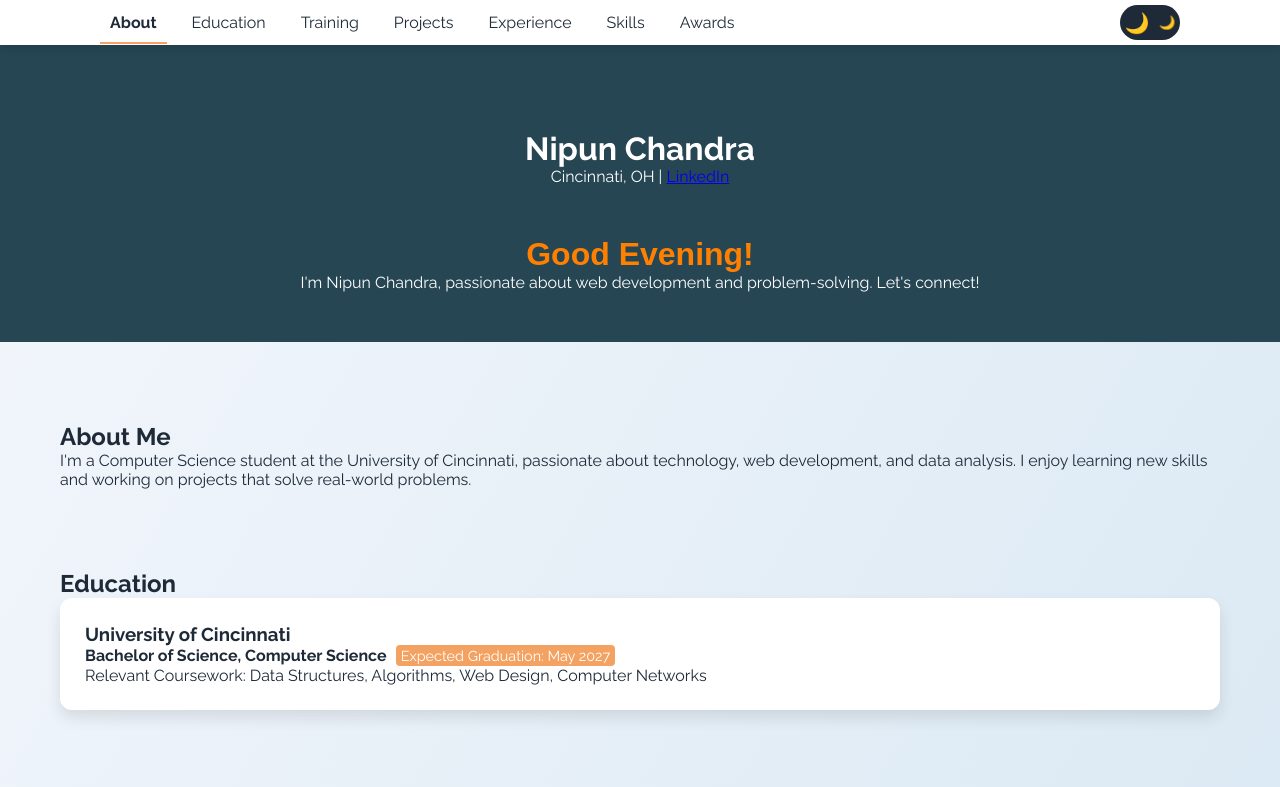
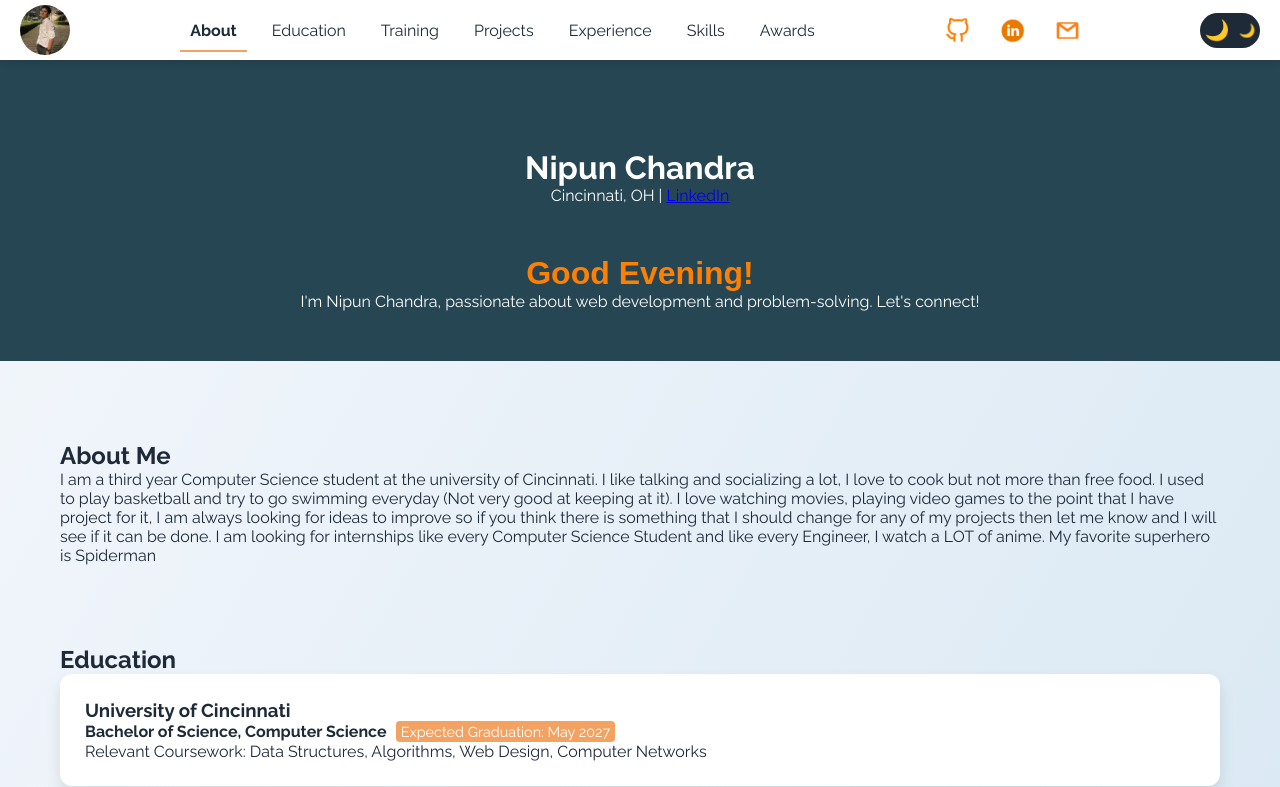
Before and after one commit to nightfury3128/NipunChandra, a plain HTML site: page index.html in a window 1280 px wide. Shown: the top 787 px of the page. Drawn offline with Linux system fonts and the light colour scheme.

Commit message:
Logos and pic

```diff
--- a/index.html
+++ b/index.html
@@ -1,4 +1,4 @@
-<!DOCTYPE html>
+!DOCTYPE html>
 <html lang="en">
 <head>
     <meta charset="UTF-8">
@@ -14,6 +14,9 @@
 
     <!-- Navbar -->
     <nav id="navbar">
+        <div id="navbar-logo">
+            <img src="Nipun.jpg" alt="Nipun Chandra" id="navbar-picture">
+        </div>
         <ul>
             <li><a href="#about">About</a></li>
             <li><a href="#education">Education</a></li>
@@ -23,10 +26,20 @@
             <li><a href="#skills">Skills</a></li>
             <li><a href="#awards">Awards</a></li>
         </ul>
+        <div id="social-links">
+            <a href="https://github.com/yourusername" target="_blank" aria-label="GitHub">
+                <img src="Github.png" alt="GitHub">
+            </a>
+            <a href="http://www.linkedin.com/in/nipun-chandra" target="_blank" aria-label="LinkedIn">
+                <img src="Linkedln.png" alt="LinkedIn">
+            </a>
+            <a href="mailto:chandrnu@mail.uc.edu" aria-label="Email">
+                <img src="gmail.png" alt="Email">
+            </a>
+        </div>
         <!-- Dark Mode Toggle with Emojis -->
         <button id="darkModeToggle" aria-label="Toggle Dark Mode">🌙</button>
     </nav>
-
     <!-- Header Section -->
     <header>
         <div id="header-background"></div>
@@ -49,7 +62,7 @@
         <div class="container fade-in">
             <div id="typewriter"></div>
             <h2>About Me</h2>
-            <p>I'm a Computer Science student at the University of Cincinnati, passionate about technology, web development, and data analysis. I enjoy learning new skills and working on projects that solve real-world problems.</p>
+            <p>I am a third year Computer Science student at the university of Cincinnati. I like talking and socializing a lot, I love to cook but not more than free food. I used to play basketball and try to go swimming everyday (Not very good at keeping at it). I love watching movies, playing video games to the point that I have project for it, I am always looking for ideas to improve so if you think there is something that I should change for any of my projects then let me know and I will see if it can be done. I am looking for internships like every Computer Science Student and like every Engineer, I watch a LOT of anime. My favorite superhero is Spiderman</p>
         </div>
     </section>
 
--- a/styles.css
+++ b/styles.css
@@ -366,3 +366,84 @@ body.dark-mode {
     z-index: -2;
     pointer-events: none;
 }
+
+
+/* Navbar Styles */
+#navbar {
+    margin: 0;
+    padding: 0;
+    background: #FFFFFF;
+    color: #1E2A38;
+    position: fixed;
+    top: 0;
+    left: 0;
+    width: 100%;
+    z-index: 1000;
+    box-shadow: 0 4px 6px rgba(0,0,0,0.1);
+    display: flex;
+    justify-content: space-between;
+    align-items: center;
+    padding: 5px 20px; /* Adjusted padding */
+    gap: 10px; /* Space between items */
+}
+
+#navbar-logo {
+    display: flex;
+    align-items: center;
+}
+
+#navbar-picture {
+    width: 50px; /* Adjust size as needed */
+    height: 50px; /* Adjust size as needed */
+    border-radius: 50%;
+    object-fit: cover;
+}
+
+#social-links {
+    display: flex;
+    gap: 10px; /* Space between icons */
+}
+
+#social-links a {
+    display: inline-block;
+}
+
+#social-links img {
+    width: 25px; /* Adjust size as needed */
+    height: 25px; /* Adjust size as needed */
+    transition: opacity 0.3s ease;
+}
+
+#social-links a:hover img {
+    opacity: 0.7; /* Slight fade effect on hover */
+}
+
+/* Existing Navbar Styles */
+#navbar ul {
+    list-style: none;
+    margin: 0;
+    padding: 0;
+    display: flex; /* Display items in a row */
+    gap: 15px; /* Space between items */
+}
+
+#navbar a {
+    padding: 10px;
+    font-size: 16px;
+    color: #1E2A38;
+    text-decoration: none;
+    transition: color 0.3s ease;
+}
+
+#navbar a:hover {
+    color: #F4A261; /* Highlight color on hover */
+}
+
+/* Dark Mode Styles */
+.dark-mode #social-links img {
+    filter: brightness(0.8); /* Dark mode adjustment */
+}
+
+.dark-mode #social-links a:hover img {
+    opacity: 1; /* Remove fade effect on hover */
+}
```
Also changed, not shown: Github.png (added), Linkedln.png (added), Nipun.jpg (added), gmail.png (added).
